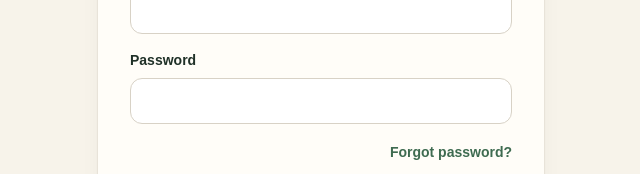
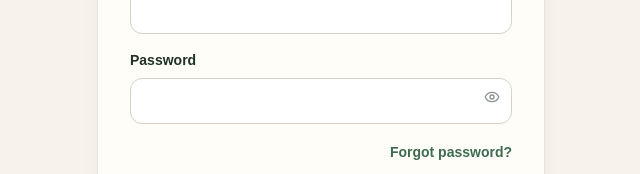
Before and after one commit to meranaamkhann/expense-tracker, a Next.js app in the folder frontend/: page /login in a window 1280 px wide. Shown: the part 413-587 px from the top of the page, without its empty margins (319-959 px from the left). Built offline with nearby package versions, Linux system fonts and the light colour scheme; no server answers.

Commit message:
Adding eye toggle feature

```diff
--- a/frontend/src/app/dashboard/page.tsx
+++ b/frontend/src/app/dashboard/page.tsx
@@ -1,14 +1,28 @@
 "use client";
 import Link from "next/link";
-import { useState } from "react";
-import { ArrowRight, MailWarning, Plus, TrendingDown, TrendingUp } from "lucide-react";
+import { useEffect, useState } from "react";
+import { ArrowRight, MailWarning, Plus, TrendingDown, TrendingUp, X } from "lucide-react";
 import { useAuth } from "@/features/auth/auth-context";
 import { useWallet } from "@/features/wallet/wallet-context";
+
+const DISMISS_KEY = "spendwise-verify-banner-dismissed";
 
 export default function DashboardPage() {
   const { user, resendVerification } = useAuth();
   const { categories, transactions, loading } = useWallet();
   const [resent, setResent] = useState(false);
+  const [dismissed, setDismissed] = useState(false);
+
+  // Read the dismissal after mount (not during render) since sessionStorage isn't
+  // available during server-side rendering.
+  useEffect(() => {
+    setDismissed(sessionStorage.getItem(DISMISS_KEY) === "true");
+  }, []);
+
+  const dismissBanner = () => {
+    sessionStorage.setItem(DISMISS_KEY, "true");
+    setDismissed(true);
+  };
 
   const handleResend = async () => {
     try {
@@ -28,15 +42,20 @@ export default function DashboardPage() {
 
   return (
     <div className="mx-auto max-w-5xl">
-      {user && !user.emailVerified && (
+      {user && !user.emailVerified && !dismissed && (
         <div className="mb-6 flex flex-wrap items-center justify-between gap-3 rounded-2xl border border-[#f0cfc0] bg-[#fff0e9] px-5 py-4">
           <div className="flex items-center gap-3">
             <MailWarning className="size-5 shrink-0 text-[#9d482f]" />
             <p className="text-sm text-[#763e2b]">Please confirm your email address to secure your account.</p>
           </div>
-          <button onClick={handleResend} disabled={resent} className="rounded-full border border-[#c96c4b] px-4 py-1.5 text-sm font-bold text-[#9d482f] disabled:opacity-60">
-            {resent ? "Link sent — check your inbox" : "Resend verification email"}
-          </button>
+          <div className="flex items-center gap-2">
+            <button onClick={handleResend} disabled={resent} className="rounded-full border border-[#c96c4b] px-4 py-1.5 text-sm font-bold text-[#9d482f] disabled:opacity-60">
+              {resent ? "Link sent — check your inbox" : "Resend verification email"}
+            </button>
+            <button onClick={dismissBanner} aria-label="Dismiss" className="rounded-full p-1.5 text-[#9d482f] hover:bg-[#f7d9ca]">
+              <X className="size-4" />
+            </button>
+          </div>
         </div>
       )}
       <p className="eyebrow">A quiet check-in</p>
--- a/frontend/src/app/login/page.tsx
+++ b/frontend/src/app/login/page.tsx
@@ -3,6 +3,7 @@ import Link from "next/link";
 import { FormEvent, useState } from "react";
 import { ArrowRight, Leaf, Loader2 } from "lucide-react";
 import { useAuth } from "@/features/auth/auth-context";
+import { PasswordInput } from "@/components/password-input";
 
 export default function LoginPage() {
   const { login } = useAuth();
@@ -37,7 +38,7 @@ export default function LoginPage() {
             <input name="email" type="email" required className="mt-2 w-full rounded-xl border border-[#d8d2c6] bg-white px-4 py-3 outline-none focus:border-[#3e6b50]" />
           </label>
           <label className="block text-sm font-semibold">Password
-            <input name="password" type="password" required className="mt-2 w-full rounded-xl border border-[#d8d2c6] bg-white px-4 py-3 outline-none focus:border-[#3e6b50]" />
+            <PasswordInput name="password" required className="mt-2 w-full rounded-xl border border-[#d8d2c6] bg-white px-4 py-3 pr-11 outline-none focus:border-[#3e6b50]" />
           </label>
           <div className="text-right">
             <Link href="/forgot-password" className="text-sm font-semibold text-[#3e6b50]">Forgot password?</Link>
--- a/frontend/src/app/register/page.tsx
+++ b/frontend/src/app/register/page.tsx
@@ -3,6 +3,7 @@ import Link from "next/link";
 import { FormEvent, useState } from "react";
 import { ArrowRight, Leaf, Loader2 } from "lucide-react";
 import { useAuth } from "@/features/auth/auth-context";
+import { PasswordInput } from "@/components/password-input";
 
 export default function RegisterPage() {
   const { register } = useAuth();
@@ -39,7 +40,7 @@ export default function RegisterPage() {
             <input name="email" type="email" required className="mt-2 w-full rounded-xl border border-[#d8d2c6] bg-white px-4 py-3 outline-none focus:border-[#3e6b50]" />
           </label>
           <label className="block text-sm font-semibold">Password
-            <input name="password" type="password" minLength={8} required className="mt-2 w-full rounded-xl border border-[#d8d2c6] bg-white px-4 py-3 outline-none focus:border-[#3e6b50]" />
+            <PasswordInput name="password" minLength={8} required className="mt-2 w-full rounded-xl border border-[#d8d2c6] bg-white px-4 py-3 pr-11 outline-none focus:border-[#3e6b50]" />
           </label>
           {error && <p className="text-sm font-medium text-[#b74c3d]">{error}</p>}
           <button disabled={busy} className="flex w-full items-center justify-center gap-2 rounded-xl bg-[#c96c4b] py-3.5 font-bold text-white transition hover:bg-[#b95e40] disabled:opacity-60">
--- a/frontend/src/app/reset-password/page.tsx
+++ b/frontend/src/app/reset-password/page.tsx
@@ -4,6 +4,7 @@ import { FormEvent, Suspense, useState } from "react";
 import { useSearchParams } from "next/navigation";
 import { ArrowRight, Leaf, Loader2 } from "lucide-react";
 import { useAuth } from "@/features/auth/auth-context";
+import { PasswordInput } from "@/components/password-input";
 
 function ResetPasswordForm() {
   const { resetPassword } = useAuth();
@@ -47,7 +48,7 @@ function ResetPasswordForm() {
       ) : (
         <form onSubmit={submit} className="mt-7 space-y-4">
           <label className="block text-sm font-semibold">New password
-            <input name="newPassword" type="password" minLength={8} required className="mt-2 w-full rounded-xl border border-[#d8d2c6] bg-white px-4 py-3 outline-none focus:border-[#3e6b50]" />
+            <PasswordInput name="newPassword" minLength={8} required className="mt-2 w-full rounded-xl border border-[#d8d2c6] bg-white px-4 py-3 pr-11 outline-none focus:border-[#3e6b50]" />
           </label>
           {error && <p className="text-sm font-medium text-[#b74c3d]">{error}</p>}
           <button disabled={busy} className="flex w-full items-center justify-center gap-2 rounded-xl bg-[#203128] py-3.5 font-bold text-white transition hover:bg-[#3e6b50] disabled:opacity-60">
--- /dev/null
+++ b/frontend/src/components/password-input.tsx
@@ -0,0 +1,38 @@
+"use client";
+import { useState, forwardRef, InputHTMLAttributes } from "react";
+import { Eye, EyeOff } from "lucide-react";
+
+// Same border/rounding/focus styles as every other input in the app — nothing new introduced.
+const baseInputClasses =
+  "w-full rounded-xl border border-[#d8d2c6] bg-white px-4 py-3 pr-11 outline-none focus:border-[#3e6b50]";
+
+interface PasswordInputProps extends InputHTMLAttributes<HTMLInputElement> {
+  /** Classes for the outer wrapper (e.g. "max-w-sm") — use this, not `className`, to constrain width. */
+  wrapperClassName?: string;
+}
+
+export const PasswordInput = forwardRef<HTMLInputElement, PasswordInputProps>(
+  function PasswordInput({ className, wrapperClassName, ...props }, ref) {
+    const [visible, setVisible] = useState(false);
+
+    return (
+      <div className={`relative ${wrapperClassName ?? ""}`}>
+        <input
+          ref={ref}
+          type={visible ? "text" : "password"}
+          className={className ?? baseInputClasses}
+          {...props}
+        />
+        <button
+          type="button"
+          onClick={() => setVisible((v) => !v)}
+          tabIndex={-1}
+          aria-label={visible ? "Hide password" : "Show password"}
+          className="absolute right-3 top-1/2 -translate-y-1/2 text-[#8a938c] hover:text-[#3e6b50]"
+        >
+          {visible ? <EyeOff className="size-4" /> : <Eye className="size-4" />}
+        </button>
+      </div>
+    );
+  }
+);
```
Also changed, not shown: frontend/src/app/dashboard/profile/page.tsx (+5 -4 lines), 1 other file (tests, documents, lock files or other folders).
